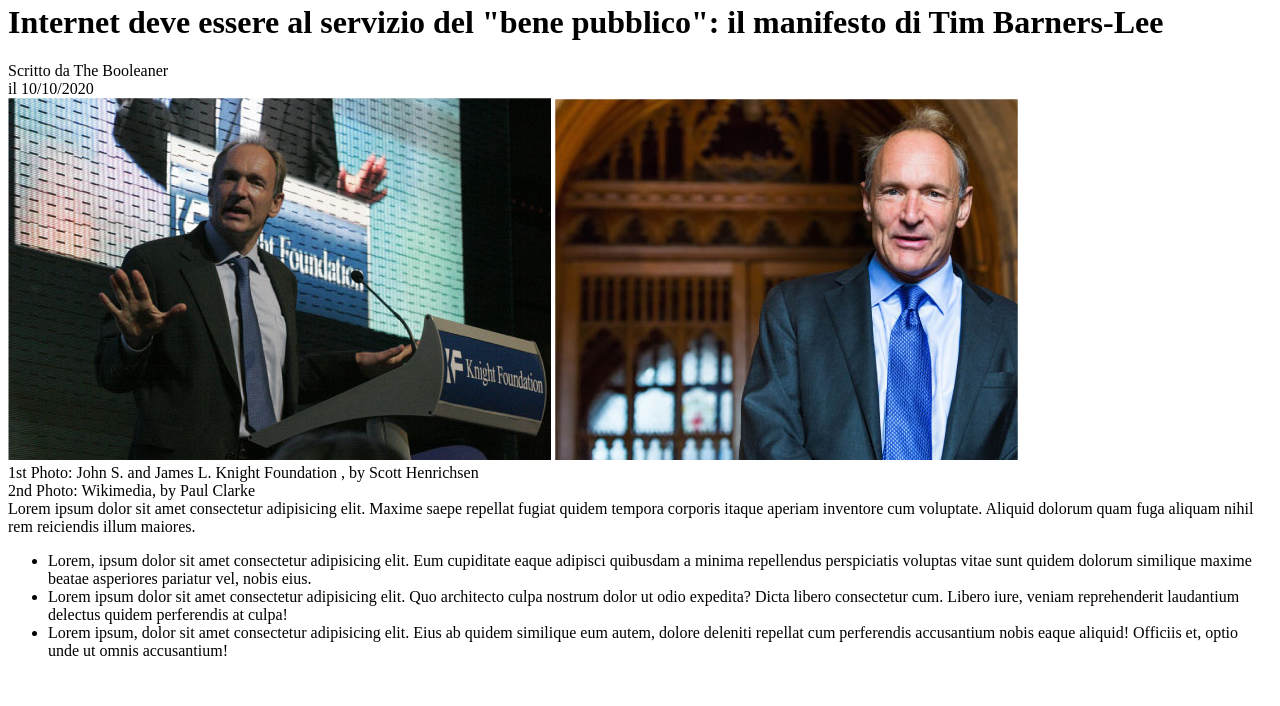
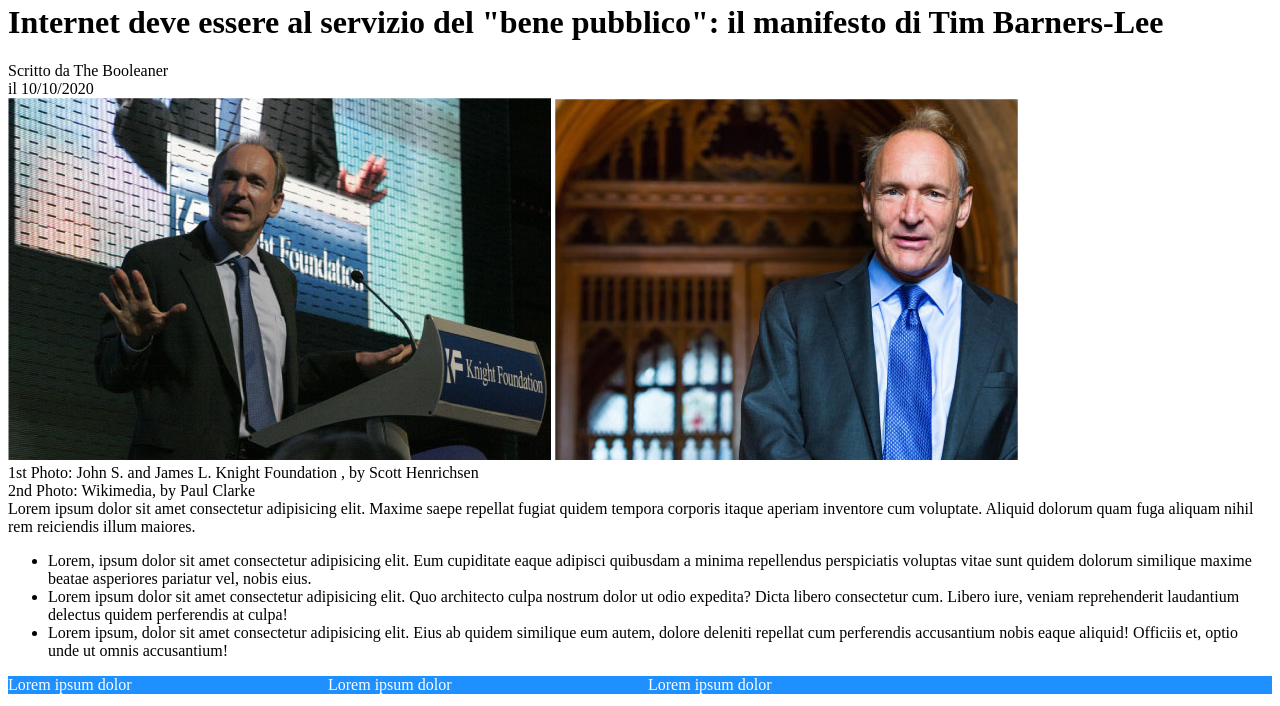
Before and after one commit to AlessioDiMari/html-css-booleaner, a plain HTML site: page index.html in a window 1280 px wide. Shown: the part 94-800 px from the top of the page. Drawn offline with Linux system fonts and the light colour scheme.

Commit message:
cambio posizione file css e inizio simil tabella

```diff
--- /dev/null
+++ b/css/style.css
@@ -0,0 +1,20 @@
+.logo-img{
+    height: auto;
+    max-width: 20%;
+}
+.principal-row{
+    background-color: rgb(30, 144, 255);
+    color: white;
+}
+.lcolumn{
+    display: inline-block;
+    width: 25%;
+}
+.ccolumn{
+    display: inline-block;
+    width: 25%;
+}
+.rcolumn{
+    display: inline-block;
+    width: 49%;
+}
--- a/index.html
+++ b/index.html
@@ -4,7 +4,7 @@
         <meta charset="UTF-8">
         <meta name="viewport" content="width=device-width, initial-scale=1.0">
         <title>Document</title>
-        <link rel="stylesheet" href="style.css">
+        <link rel="stylesheet" href="css/style.css">
     </head>
     <body>
         <!-- Inizio pagina con logo -->
@@ -34,6 +34,15 @@
                     <li>Lorem ipsum, dolor sit amet consectetur adipisicing elit. Eius ab quidem similique eum autem, dolore deleniti repellat cum perferendis accusantium nobis eaque aliquid! Officiis et, optio unde ut omnis accusantium!</li>
                 </ul>
             </section>
+            <!-- Sezione con simil tabella -->
+            <section>
+                <!-- riga principale -->
+                <div class="principal-row">
+                    <div class="lcolumn"> Lorem ipsum dolor</div>
+                    <div class="ccolumn"> Lorem ipsum dolor</div>
+                    <div class="rcolumn"> Lorem ipsum dolor</div>
+                </div>
+            </section>
         </main>
     </body>
 </html>
--- a/style.css
+++ /dev/null
@@ -1,4 +0,0 @@
-.logo-img{
-    height: auto;
-    max-width: 20%;
-}
```
